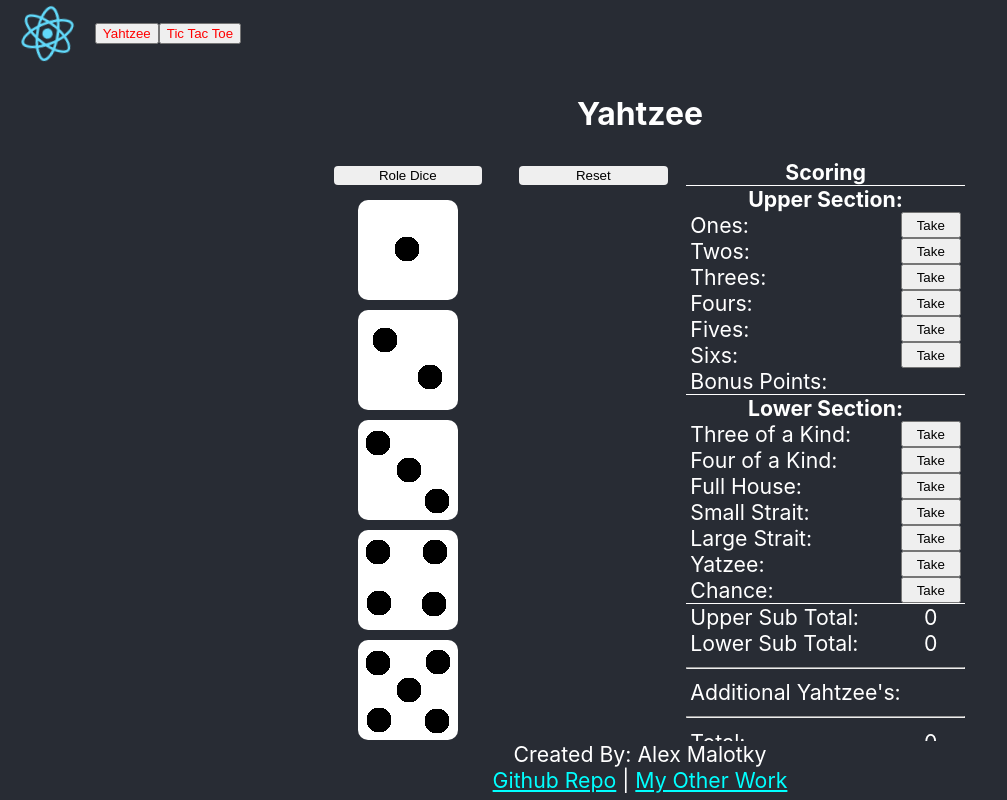
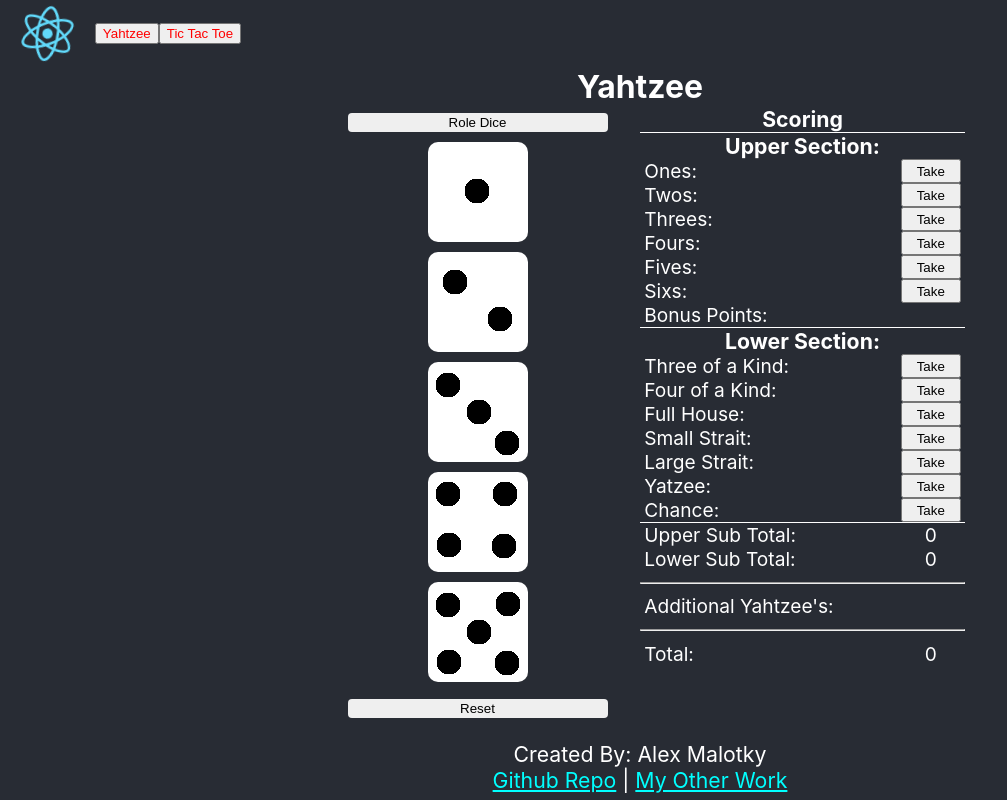
Before and after one commit to Malotkya/StaticGames, a React (Create React App) app: page / in a window 1280 px wide. Shown: the whole page, without its empty margins (0-1007 px from the left). Built offline with nearby package versions, Linux system fonts and the light colour scheme.

Commit message:
Styling changes for smaller screens.

```diff
--- a/src/App.css
+++ b/src/App.css
@@ -53,7 +53,8 @@
 }
 
 h2{
-    text-align: center;;
+    text-align: center;
+    margin: 0;
 }
 
 main {
--- a/src/Yahtzee/yahtzee.css
+++ b/src/Yahtzee/yahtzee.css
@@ -36,7 +36,7 @@
 #yathzee-main {
     display: grid;
     grid-auto-flow: column;
-    grid-template-rows: auto auto;
+    grid-template-rows: auto auto auto;
     grid-template-columns: 1fr 1fr;
     max-width: 650px;
     margin: auto;
@@ -48,7 +48,7 @@
 
 /* Score Board */
 #scoreboard{
-    grid-row: 1 / 3;
+    grid-row: 1 / 4;
 }
 .row{
     border-top: 1px solid;
@@ -59,6 +59,11 @@
     flex-flow: row nowrap;
     justify-content: space-between;
     padding: 0 .2em;
+}
+
+.input span,
+.total span {
+    font-size: 0.9em;
 }
 
 .total {
```
